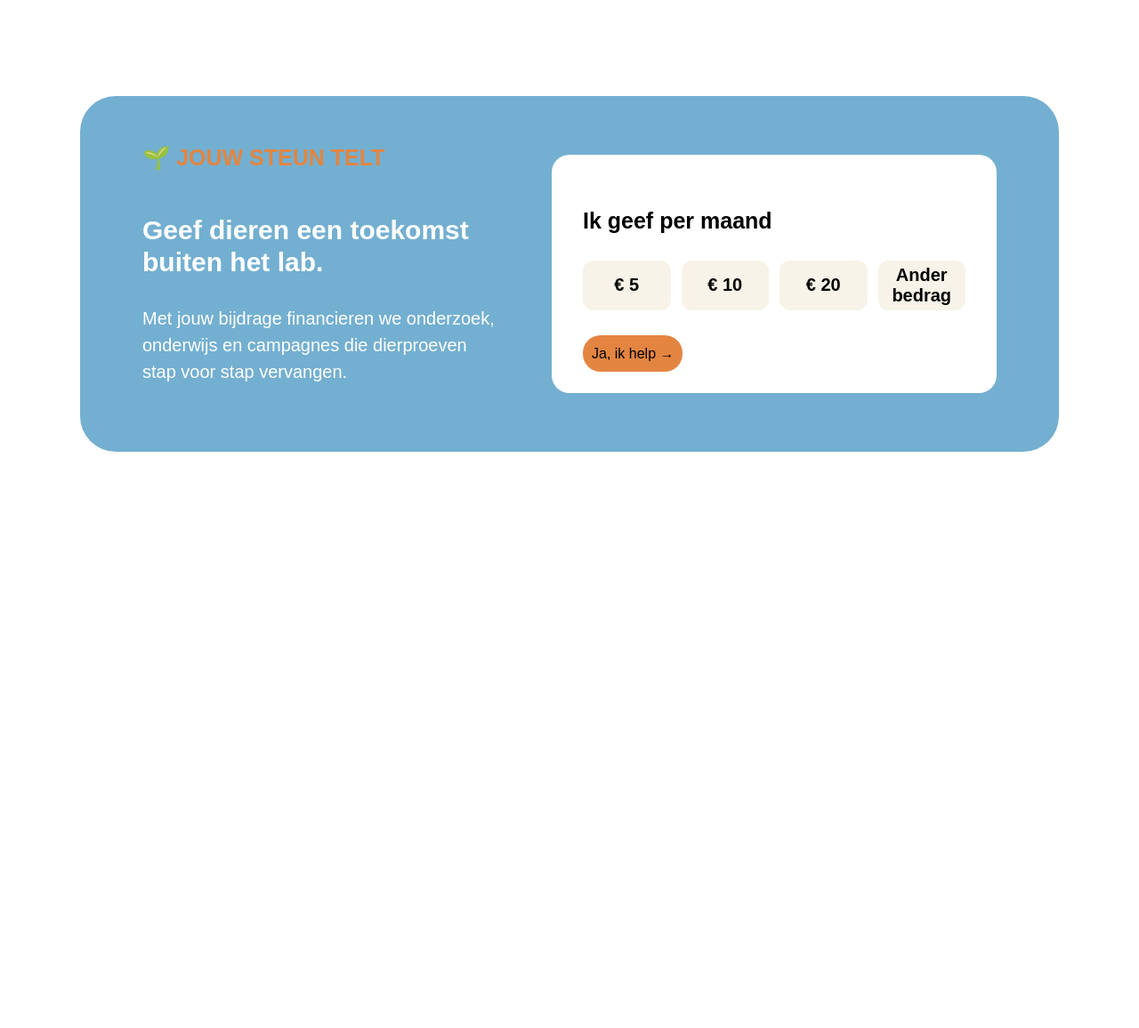
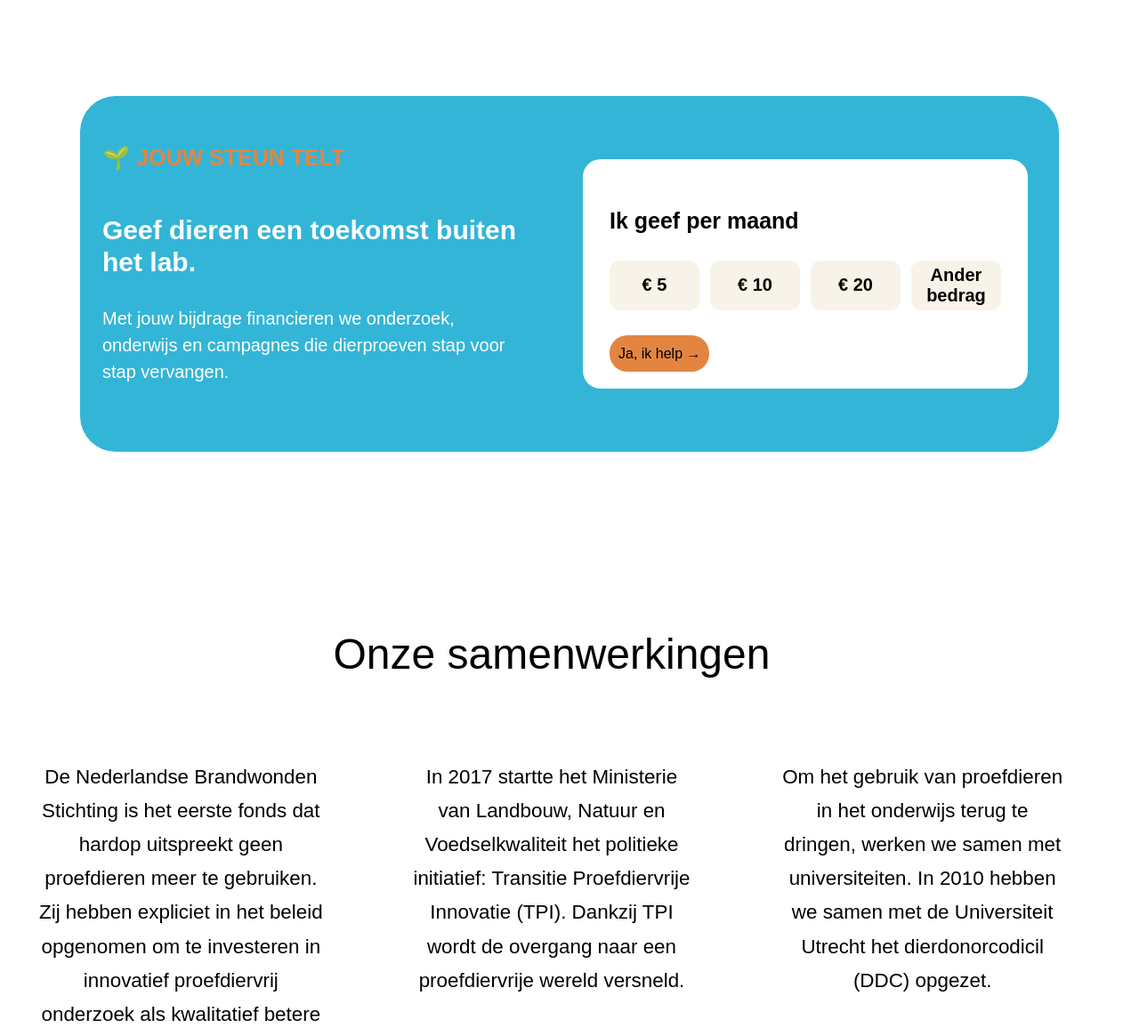
Before and after one commit to MilanTimman/goede-doel, a plain HTML site: page index.html in a window 1280 px wide. Shown: the part 1343-2499 px from the top of the page at 89% size. Before the commit the page ends 1931 px from the top, so only its background shows below. Drawn offline with Linux system fonts and the light colour scheme.

Commit message:
samenwerkingen

```diff
--- a/index.html
+++ b/index.html
@@ -35,8 +35,8 @@
         <p class="hero-p">versnellen de overstap naar mensgerichte wetenschap. Help onderzoekers kiezen voor betere alternatieven - zonder proefdieren.</p>
 
         <div class="knoppies">
-            <div class="knoppie1">Steun ons werk</div>
-            <div class="knoppie2">Ontdek onze missie</div>
+            <div class="knoppie1">Steun ons werk →</div>
+            <div class="knoppie2">Ontdek onze missie →</div>
         </div>
     </div>
 
@@ -107,6 +107,53 @@
     </div>
 </section>
 
+<section class="samenwerkingen">
+    <div class="container">
+        <h2>Onze samenwerkingen</h2>
+
+        <div class="samenwerkingen-grid">
+            <article class="samenwerking">
+                <p>
+                    De Nederlandse Brandwonden Stichting is het eerste fonds dat
+                    hardop uitspreekt geen proefdieren meer te gebruiken. Zij
+                    hebben expliciet in het beleid opgenomen om te investeren in
+                    innovatief proefdiervrij onderzoek als kwalitatief betere
+                    onderzoeksmethode.
+                </p>
+
+                <img src="img/imagesbrandwonden-stichting.png"
+                    alt="Nederlandse Brandwonden Stichting">
+            </article>
+
+            <article class="samenwerking">
+                <p>
+                    In 2017 startte het Ministerie van Landbouw, Natuur en
+                    Voedselkwaliteit het politieke initiatief: Transitie
+                    Proefdiervrije Innovatie (TPI). Dankzij TPI wordt de overgang
+                    naar een proefdiervrije wereld versneld.
+                </p>
+
+                <img src="img/imagestpi-logo.png"
+                    alt="TPI">
+            </article>
+
+            <article class="samenwerking">
+                <p>
+                    Om het gebruik van proefdieren in het onderwijs terug te
+                    dringen, werken we samen met universiteiten. In 2010 hebben
+                    we samen met de Universiteit Utrecht het dierdonorcodicil
+                    (DDC) opgezet.
+                </p>
+
+                <img src="img/imagesuu-logo.png"   alt="Universiteit Utrecht">
+            </article>
+        </div>
+
+        <a href="#" class="button-samenwerkingen">
+            Bekijk alle samenwerkingen
+        </a>
+    </div>
+</section>
 
 
 </body>
--- a/styles.css
+++ b/styles.css
@@ -125,9 +125,9 @@ body {
 .knoppie1 {
   display: flex;
   justify-content: center;
-  padding: 5px;
+  padding: 10px;
   background-color: rgb(253, 125, 54);
-  border: 10px solid rgb(253, 125, 54);
+  border: 10px none;
   border-radius: 30px;
   color: black;
 }
@@ -135,9 +135,9 @@ body {
 .knoppie2 {
   display: flex;
   justify-content: center;
-  padding: 5px;
+  padding: 10px;
   background-color: rgb(253, 125, 54);
-  border: 10px solid rgb(253, 125, 54);
+  border: 10px none;
   border-radius: 30px;
   color: black;
 }
@@ -199,7 +199,7 @@ body {
     max-width: 1100px;
     max-height: 400px;
     margin: 0 auto;
-    background-color: #73afd0;
+    background-color: #33B5D7;
     border-radius: 40px;
     padding: 70px;
     display: flex;
@@ -210,6 +210,7 @@ body {
 
 .support-text {
     flex: 1;
+    margin-left: -45px;
     color: white;
 }
 
@@ -227,20 +228,21 @@ body {
     font-weight: 800;
     line-height: 1.2;
     margin-bottom: 30px;
-    max-width: 600px;
+    max-width: 700px;
 }
 
 .support-text p {
     font-size: 20px;
     line-height: 1.5;
-    max-width: 650px;
+    max-width: 700px;
 }
 
 .donation-card {
     background: #fff;
     border-radius: 20px;
-    padding: 35px;
+    padding: 30px;
     width: 500px;
+    margin-right: -35px;
 }
 
 .donation-card h3 {
@@ -273,3 +275,56 @@ body {
     border-radius: 20px;
     padding: 12px 10px;
 }
+
+.samenwerkingen {
+    background-color: #fff;
+    padding: 80px 20px;
+    text-align: center;
+}
+
+.container {
+    max-width: 1200px;
+    margin: 0;
+}
+
+.samenwerkingen h2 {
+    font-size: 3rem;
+    margin-bottom: 70px;
+    font-weight: 500;
+}
+
+.samenwerkingen-grid {
+    display: grid;
+    grid-template-columns: repeat(3, 1fr);
+    gap: 50px;
+    margin-bottom: 60px;
+}
+
+.samenwerking {
+    display: flex;
+    flex-direction: column;
+    align-items: center;
+}
+
+.samenwerking p {
+    font-size: 1.4rem;
+    line-height: 1.7;
+    margin-bottom: 40px;
+    max-width: 320px;
+}
+
+.samenwerking img {
+    max-width: 220px;
+    height: auto;
+}
+
+.button-samenwerkingen {
+    display: inline-block;
+    background-color: #e78b4c;
+    color: #000;
+    text-decoration: none;
+    font-size: 1.5rem;
+    font-weight: 700;
+    padding: 20px 40px;
+    border-radius: 12px;
+}
```
Also changed, not shown: img/imagesbrandwonden-stichting.png (added), img/imagestpi-logo.png (added), img/imagesuu-logo.png (added).
